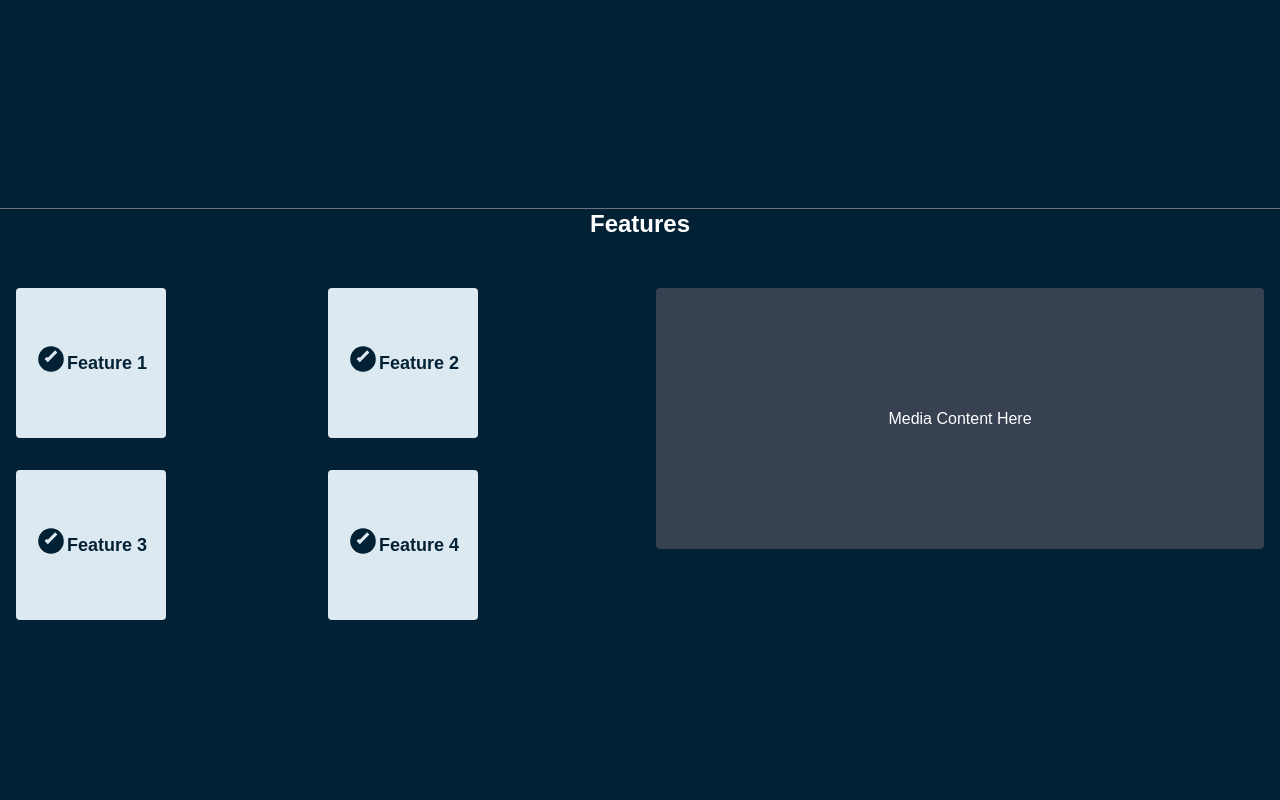
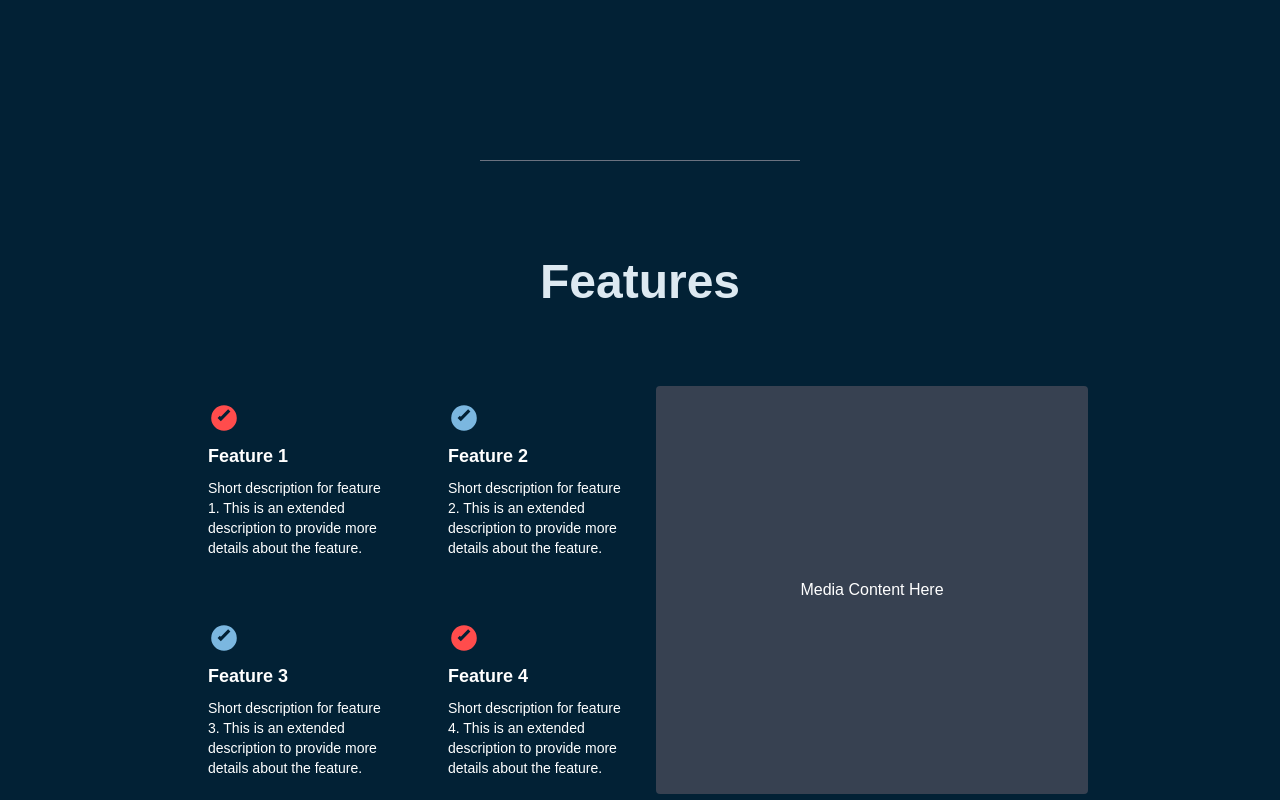
Before and after one commit to Snipboard/snipboard-web-app, a React (Create React App) app in the folder snipboard-web-app/: page / in a window 1280 px wide. Shown: the part 780-1580 px from the top of the page. Built offline with nearby package versions, Linux system fonts and the light colour scheme.

Commit message:
Designed features section

```diff
--- a/snipboard-web-app/src/components/Features.js
+++ b/snipboard-web-app/src/components/Features.js
@@ -1,75 +1,43 @@
-import React, { useState } from 'react';
+import React from 'react';
 import '../styles/features.css'; // Ensure this CSS file exists for custom styles
 
 const Features = () => {
-    const [activeFeature, setActiveFeature] = useState(null);
-
     const features = [
-        { id: 1, title: 'Feature 1', description: 'Enlarged description for feature 1.' },
-        { id: 2, title: 'Feature 2', description: 'Enlarged description for feature 2.' },
-        { id: 3, title: 'Feature 3', description: 'Enlarged description for feature 3.' },
-        { id: 4, title: 'Feature 4', description: 'Enlarged description for feature 4.' },
+        { id: 1, title: 'Feature 1', description: 'Short description for feature 1. This is an extended description to provide more details about the feature.', icon: 'M10 2a8 8 0 100 16 8 8 0 000-16zM8 12l-2-2 1.414-1.414L8 9.172l4.586-4.586L14 6l-6 6z', iconColor: 'text-lightRed' },
+        { id: 2, title: 'Feature 2', description: 'Short description for feature 2. This is an extended description to provide more details about the feature.', icon: 'M10 2a8 8 0 100 16 8 8 0 000-16zM8 12l-2-2 1.414-1.414L8 9.172l4.586-4.586L14 6l-6 6z', iconColor: 'text-blue' },
+        { id: 3, title: 'Feature 3', description: 'Short description for feature 3. This is an extended description to provide more details about the feature.', icon: 'M10 2a8 8 0 100 16 8 8 0 000-16zM8 12l-2-2 1.414-1.414L8 9.172l4.586-4.586L14 6l-6 6z', iconColor: 'text-blue' },
+        { id: 4, title: 'Feature 4', description: 'Short description for feature 4. This is an extended description to provide more details about the feature.', icon: 'M10 2a8 8 0 100 16 8 8 0 000-16zM8 12l-2-2 1.414-1.414L8 9.172l4.586-4.586L14 6l-6 6z', iconColor: 'text-lightRed' },
     ];
 
-    const handleClick = (id) => {
-        setActiveFeature(id);
-    };
+    return (
+        <div className="relative min-h-screen bg-darkBlue text-white font-leagueSpartan flex justify-center items-center">
+            {/* Divider */}
+            <div className="absolute top-0 left-50 pt-8 w-1/4 border-b border-gray-500"></div>
 
-    const handleClose = (e) => {
-        e.stopPropagation();
-        setActiveFeature(null);
-    };
-
-    return (
-        <div className="relative min-h-screen bg-darkBlue text-white font-leagueSpartan">
-            {/* Divider */}
-            <div className="absolute top-0 left-0 w-full border-b border-gray-500"></div>
-
+            {/* Content Wrapper */}
+            <div className="w-3/4 max-w-5xl mx-auto px-4">
                 {/* Title */}
-            <h2 className="text-2xl font-bold text-center my-8">Features</h2>
+                <h2 className="text-5xl font-bold mt-3 text-center my-16 text-lightBlue">Features</h2>
 
                 <div className="flex flex-row p-4">
-                <div className="w-1/2 pr-4"> {/* Adjusted padding */}
-                    <div className="grid grid-cols-2 gap-4">
+                    <div className="w-1/2">
+                        <div className="grid grid-cols-2 gap-8">
                             {features.map((feature) => (
-                            <button
-                                key={feature.id}
-                                className={`feature-button transition-all duration-300 ${
-                                    activeFeature === feature.id ? 'col-span-2 row-span-2' : ''
-                                }`}
-                                style={{
-                                    height: activeFeature === feature.id ? '100%' : '150px',
-                                    width: activeFeature === feature.id ? '100%' : '150px',
-                                    marginBottom: '16px', // Added margin-bottom for row gap
-                                }}
-                                onClick={() => handleClick(feature.id)}
-                            >
-                                {activeFeature === feature.id ? (
-                                    <div className="flex flex-col items-start w-full h-full p-4">
-                                        <div className="flex justify-between w-full">
-                                            <h3 className="text-2xl font-bold">{feature.title}</h3>
-                                            <button onClick={handleClose} className="text-lightRed">
-                                                Close
-                                            </button>
-                                        </div>
-                                        <p className="text-lg mt-4">{feature.description}</p>
-                                    </div>
-                                ) : (
-                                    <>
-                                        <svg className="w-8 h-8 mb-2" fill="currentColor" viewBox="0 0 20 20">
-                                            <path d="M10 2a8 8 0 100 16 8 8 0 000-16zM8 12l-2-2 1.414-1.414L8 9.172l4.586-4.586L14 6l-6 6z" />
+                                <div key={feature.id} className="flex flex-col items-start text-left p-4">
+                                    <svg className={`w-8 h-8 mb-2 ${feature.iconColor}`} fill="currentColor" viewBox="0 0 20 20">
+                                        <path d={feature.icon} />
                                     </svg>
                                     <h3 className="text-lg font-bold">{feature.title}</h3>
-                                    </>
-                                )}
-                            </button>
+                                    <p className="text-sm mt-2">{feature.description}</p>
+                                </div>
                             ))}
                         </div>
                     </div>
-                <div className="w-1/2 pl-4"> {/* Adjusted padding */}
+                    <div className="w-1/2 pl-4">
                         {/* Placeholder for media content */}
-                    <div className="bg-gray-700 h-3/4 rounded flex items-center justify-center"> {/* Adjusted height */}
+                        <div className="bg-gray-700 h-full rounded flex items-center justify-center p-4">
                             <p className="text-white">Media Content Here</p>
+                        </div>
                     </div>
                 </div>
             </div>
--- a/snipboard-web-app/src/components/Home.js
+++ b/snipboard-web-app/src/components/Home.js
@@ -10,7 +10,7 @@ return (
             <Navbar />
         </div>
 
-        <div id="home" className="flex flex-col items-center justify-start mt-24 min-h-screen">
+        <div id="home" className="flex flex-col items-center justify-start mt-12 min-h-screen">
             <div className="flex flex-col items-center text-center">
                 <img src="images/SnipboardTitle.png" alt="Snipboard Title" className="mb-12" />
                 <p className="text-3xl font-semibold text-lightBlue mb-4">
```
Lines whose indentation alone changed are shown as unchanged.
